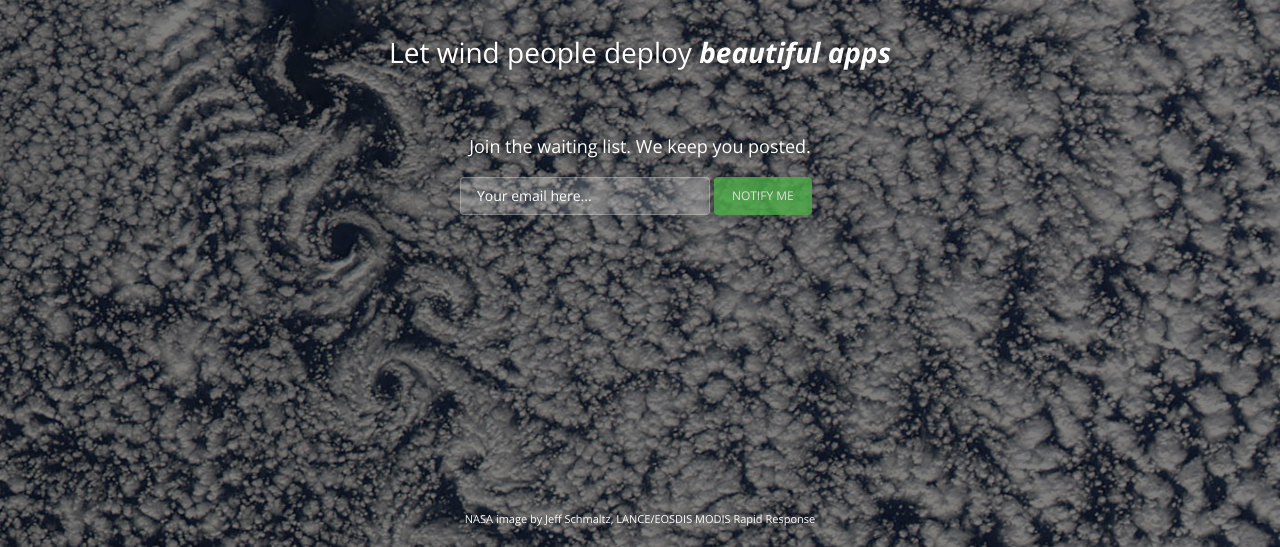
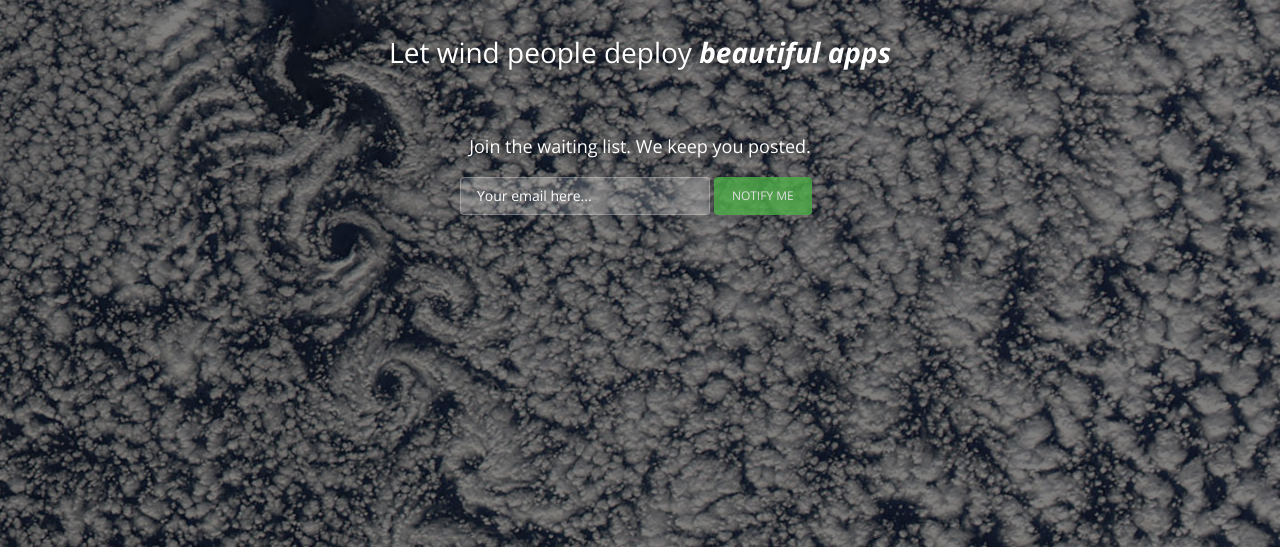
Before and after one commit to fparaggio/windstack-comingsoon, a plain HTML site: page index.html in a window 1280 px wide. Shown: the part 253-800 px from the top of the page. Drawn offline with nearby package versions, Linux system fonts and the light colour scheme; a web font is replaced by a local one.

Commit message:
elemento rimosso peche flottava male

```diff
--- a/index.html
+++ b/index.html
@@ -19,9 +19,10 @@
 </head>
 
 <body>
-	<section class="caption">
+<!--	<section class="caption">
 		NASA image by Jeff Schmaltz, LANCE/EOSDIS MODIS Rapid Response
-	</section>
+	</section> -->
+
 <nav class="navbar navbar-transparent navbar-fixed-top" role="navigation">
   <div class="container">
     <!-- Brand and toggle get grouped for better mobile display -->
```
